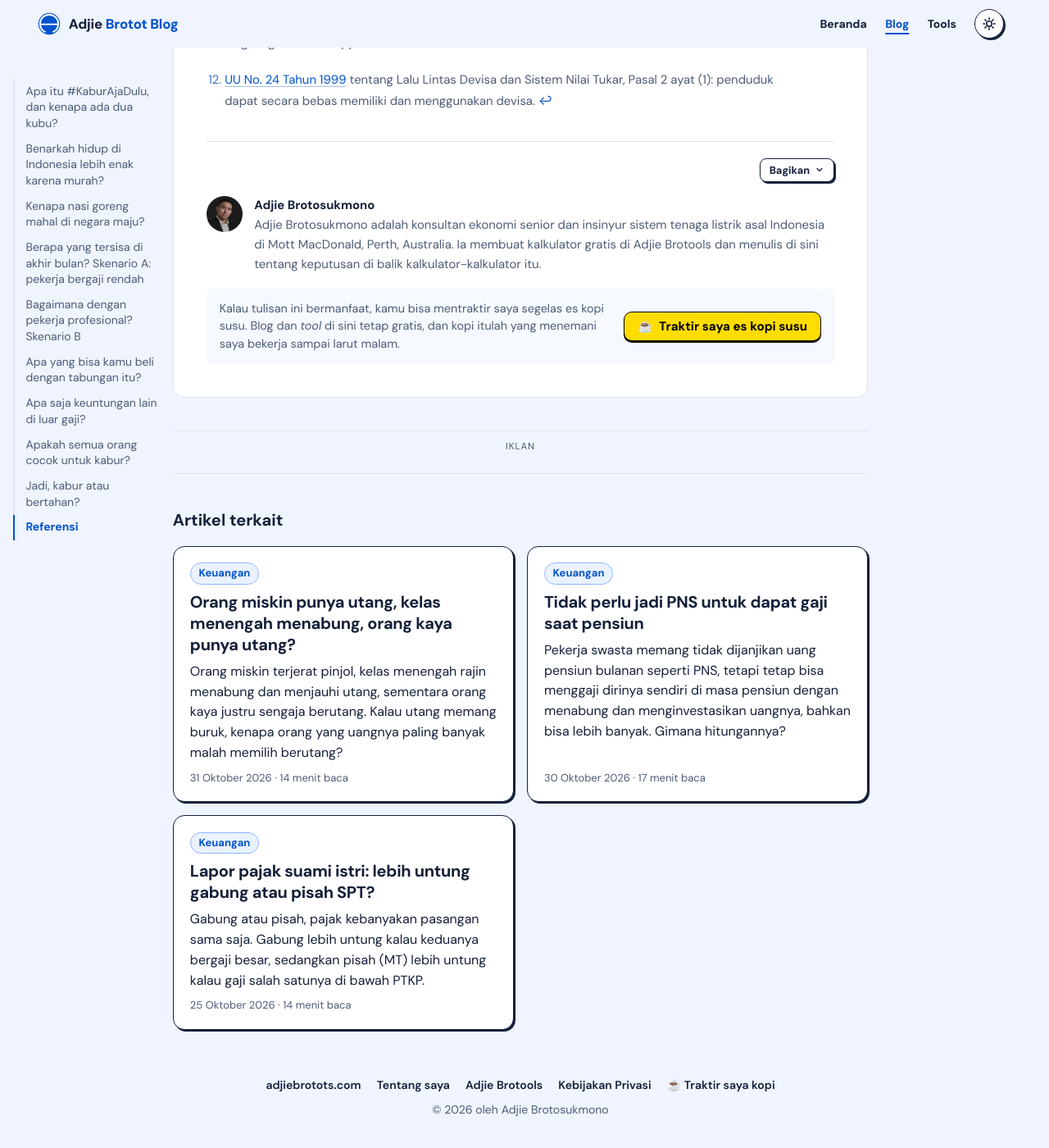
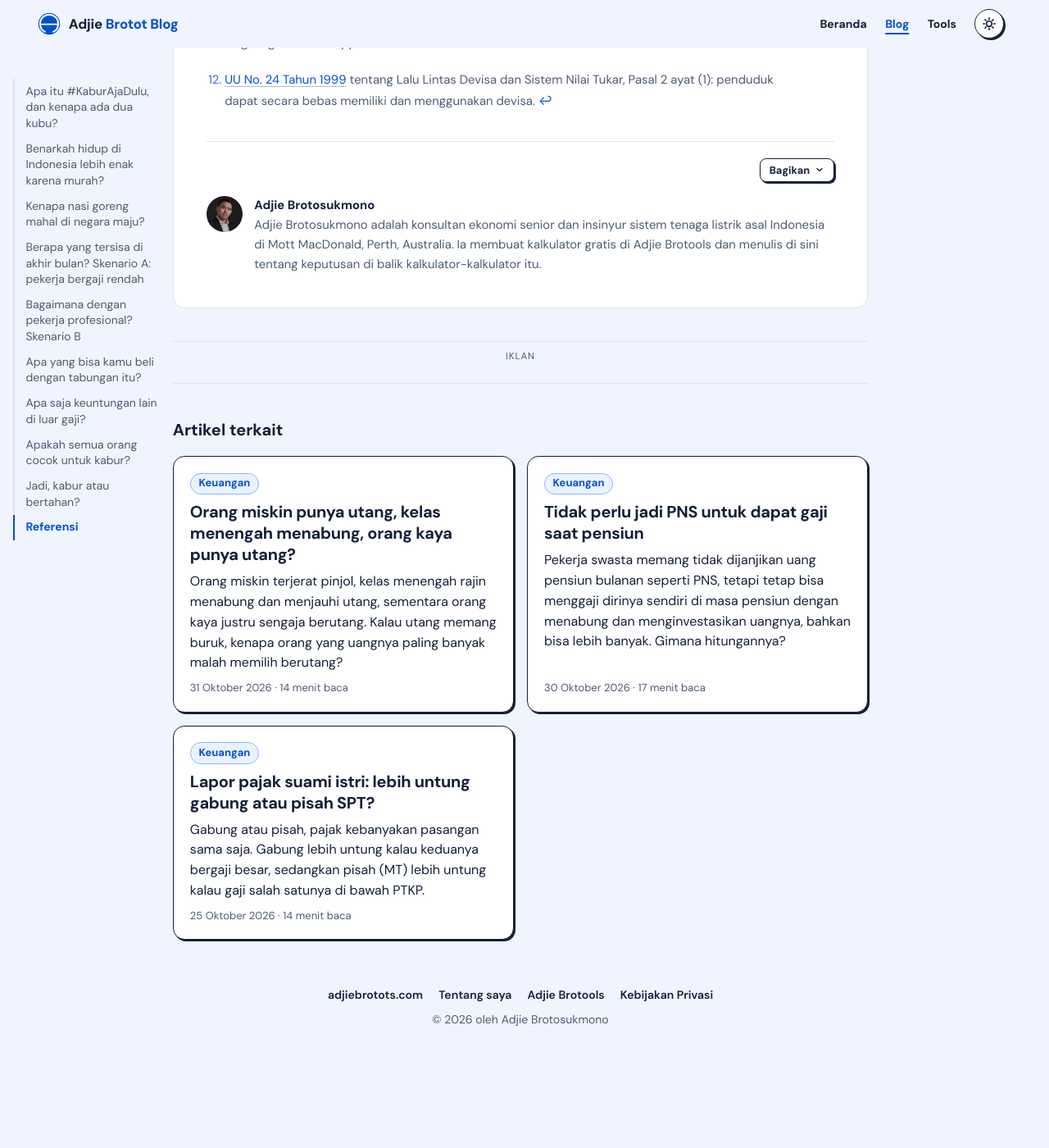
Before and after one commit to adjiebrotot/blog, a Jekyll site: the page built from id/_posts/2026-10-25-kabur-aja-dulu.md, in a window 1280 px wide and 1400 px high, scrolled down 11995 px. Shown: the whole window at 82% size. Built offline with Jekyll 4.4.1, drawn with Linux system fonts in a browser that asks for light colours; after the commit the page ends 13285 px from its top, so only the background shows below that.

Commit message:
Revert "Add a Buy Me a Coffee link after each post and in the footer"
This reverts commit 61fd204983bf90a090c8c1d69a1b593e15cc07fa.

```diff
--- a/_config.yml
+++ b/_config.yml
@@ -41,7 +41,6 @@ links:
   home: "https://www.adjiebrotots.com/"
   about: "https://www.adjiebrotots.com/about/"
   tools: "https://tool.adjiebrotots.com/"
-  support: "https://www.buymeacoffee.com/adjiebrotot"   # Buy Me a Coffee, a plain link (no widget script)
   privacy: "https://tool.adjiebrotots.com/privacy/"   # covers the blog too; the Indonesian page is privacy/id/
 
 # Social card when a post sets no image of its own.
--- a/_data/i18n.yml
+++ b/_data/i18n.yml
@@ -37,11 +37,6 @@ en:
   about_me: About me
   elsewhere: Elsewhere
   privacy: Privacy Policy
-  # The Buy Me a Coffee link at the end of a post and in the footer.
-  support_note: "Found this useful? The blog and the tools stay free, and an iced latte keeps the late nights going."
-  support_cta: Buy me an iced latte
-  support_aria: "Buy me an iced latte on Buy Me a Coffee (opens in a new tab)"
-  support_footer: Buy me a coffee
   not_found_hand: "oops, wrong stop"
   not_found_heading: "This page took a different train."
   not_found_lead: "The address doesn't exist, or it moved. Hop back on at one of these:"
@@ -110,11 +105,6 @@ id:
   about_me: Tentang saya
   elsewhere: Tautan lain
   privacy: Kebijakan Privasi
-  # Tautan Buy Me a Coffee di akhir artikel dan di kaki halaman.
-  support_note: "Kalau tulisan ini bermanfaat, kamu bisa mentraktir saya segelas es kopi susu. Blog dan <em>tool</em> di sini tetap gratis, dan kopi itulah yang menemani saya bekerja sampai larut malam."
-  support_cta: Traktir saya es kopi susu
-  support_aria: "Traktir saya es kopi susu lewat Buy Me a Coffee (terbuka di tab baru)"
-  support_footer: Traktir saya kopi
   not_found_hand: "ups salah stasiun"
   not_found_heading: "Halaman ini salah naik kereta."
   not_found_lead: "Alamatnya gak ada, atau sudah pindah. Naik lagi dari salah satu stasiun ini:"
--- a/_includes/footer.html
+++ b/_includes/footer.html
@@ -4,7 +4,6 @@
     <a href="{{ site.links.about }}" rel="author">{{ t.about_me }}</a>
     <a href="{{ site.links.tools }}">Adjie Brotools</a>
     <a href="{{ site.links.privacy }}{% if lang == 'id' %}id/{% endif %}" rel="privacy-policy">{{ t.privacy }}</a>
-    <a href="{{ site.links.support }}" target="_blank" rel="noopener" aria-label="{{ t.support_aria }}"><span aria-hidden="true">☕</span> {{ t.support_footer }}</a>
   </nav>
   <p>© {{ site.time | date: "%Y" }} {{ t.footer_by }} <a href="{{ site.links.about }}" rel="author">{{ site.author.name }}</a></p>
 </footer>
--- a/_layouts/post.html
+++ b/_layouts/post.html
@@ -96,11 +96,6 @@ layout: default
       <img src="{{ '/assets/img/adjie-160.webp' | relative_url }}" alt="{{ site.author.name }}" width="44" height="44" loading="lazy" decoding="async">
       <p><strong><a rel="author" href="{{ site.links.about }}">{{ site.author.name }}</a></strong><br>{{ t.about_author }}</p>
     </div>
-    {%- comment -%} Support, once, after the author: a plain link, never a floating widget, so it covers nothing and loads no script. {%- endcomment %}
-    <div class="support">
-      <p>{{ t.support_note }}</p>
-      <a class="bmc-btn" href="{{ site.links.support }}" target="_blank" rel="noopener" aria-label="{{ t.support_aria }}"><span aria-hidden="true">☕</span> {{ t.support_cta }}</a>
-    </div>
   </footer>
 </article>
 
--- a/assets/css/blog.css
+++ b/assets/css/blog.css
@@ -502,21 +502,6 @@ main { padding: 1rem 0 3rem; }
 .author-box p { margin: 0; color: var(--muted); font-size: 0.93rem; }
 .author-box a { color: var(--text); }
 
-/* Buy Me a Coffee: in the flow after the author box, never fixed, so it covers
-   nothing. Its own yellow in both themes, so a reader knows it at a glance. */
-.support { display: flex; flex-wrap: wrap; align-items: center; gap: 0.7rem 1rem; margin-top: 1.1rem; padding: 0.85rem 1rem; background: var(--bg-subtle); border-radius: var(--radius-sm); }
-.support p { flex: 1 1 16rem; margin: 0; color: var(--muted); font-size: 0.9rem; line-height: 1.5; }
-.bmc-btn {
-  display: inline-flex; align-items: center; gap: 0.45rem; flex: none;
-  padding: 0.5rem 1rem; border: 1.5px solid #000; border-radius: 10px;
-  background: #FFDD00; color: #000; font-weight: 700; font-size: 0.95rem; line-height: 1.2; text-decoration: none;
-  box-shadow: 0 2px 0 #000; transition: transform var(--motion-fast), box-shadow var(--motion-fast);
-}
-.bmc-btn:hover { color: #000; text-decoration: none; transform: translateY(-1px); box-shadow: 0 3px 0 #000; }
-.bmc-btn:active { transform: translateY(1px); box-shadow: 0 1px 0 #000; }
-.bmc-btn:focus-visible { outline: 2px solid var(--accent); outline-offset: 3px; }
-@media (prefers-reduced-motion: reduce) { .bmc-btn, .bmc-btn:hover, .bmc-btn:active { transform: none; } }
-
 .related { max-width: calc(var(--measure) + 5rem); margin: 2.5rem auto 0; }
 .related h2 { font-size: 1.25rem; margin: 0 0 1rem; }
 
@@ -652,7 +637,7 @@ a.btn-primary { color: var(--text-inv); }
 }
 
 @media print {
-  .site-header, .cat-nav, .home-intro, .site-footer, .related, .comments, .ad-slot, .breadcrumbs, .also-in, .code-copy, .toc-rail, .read-bar, .post-actions, .support, .share-float, .poster-overlay { display: none; }
+  .site-header, .cat-nav, .home-intro, .site-footer, .related, .comments, .ad-slot, .breadcrumbs, .also-in, .code-copy, .toc-rail, .read-bar, .post-actions, .share-float, .poster-overlay { display: none; }
   body { background: #fff; color: #000; }
   .post { box-shadow: none; border: 0; padding: 0; }
 }
```
